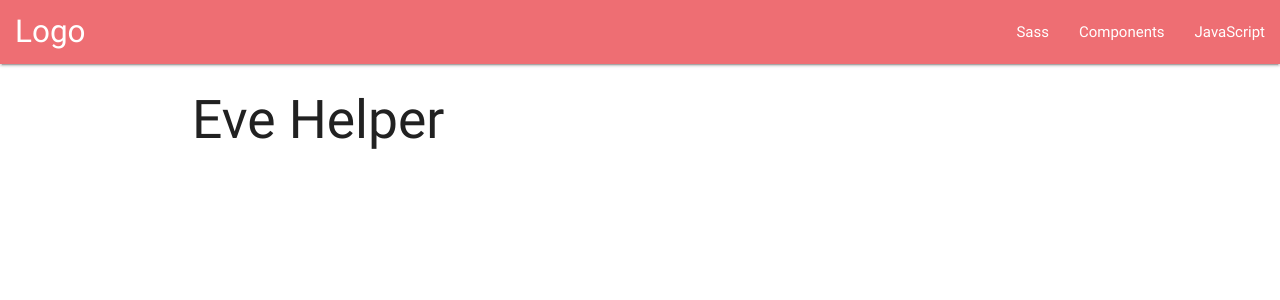
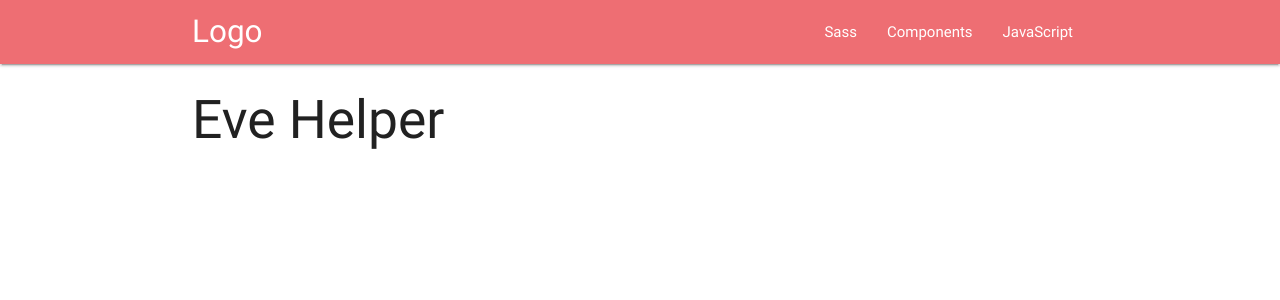
Before and after one commit to weep/EveHelper, an Angular app in the folder EveHelper.Web/: page / in a window 1280 px wide. Shown: the top 300 px of the page. Built offline with nearby package versions, Linux system fonts and the light colour scheme.

Commit message:
changed to css

```diff
--- a/EveHelper.Web/src/app/app.component.ts
+++ b/EveHelper.Web/src/app/app.component.ts
@@ -3,7 +3,7 @@ import { Component } from '@angular/core';
 @Component({
   selector: 'app-root',
   templateUrl: './app.component.html',
-  styleUrls: ['./app.component.sass']
+  styleUrls: ['./app.component.css']
 })
 export class AppComponent {
   title = 'app';
--- a/EveHelper.Web/src/index.html
+++ b/EveHelper.Web/src/index.html
@@ -12,7 +12,7 @@
 
 <body>
     <nav>
-        <div class="nav-wrapper">
+        <div class="nav-wrapper container">
             <a href="#" class="brand-logo">Logo</a>
             <ul id="nav-mobile" class="right hide-on-med-and-down">
                 <li><a href="sass.html">Sass</a></li>
--- a/EveHelper.Web/src/styles.css
+++ b/EveHelper.Web/src/styles.css
@@ -1,5 +1 @@
 /* You can add global styles to this file, and also import other style files */
-
-nav .brand-logo {
-    padding-left: 15px;
-}
```
Also changed, not shown: EveHelper.Web/src/app/app.component.css (added), EveHelper.Web/src/app/app.component.sass (deleted).
